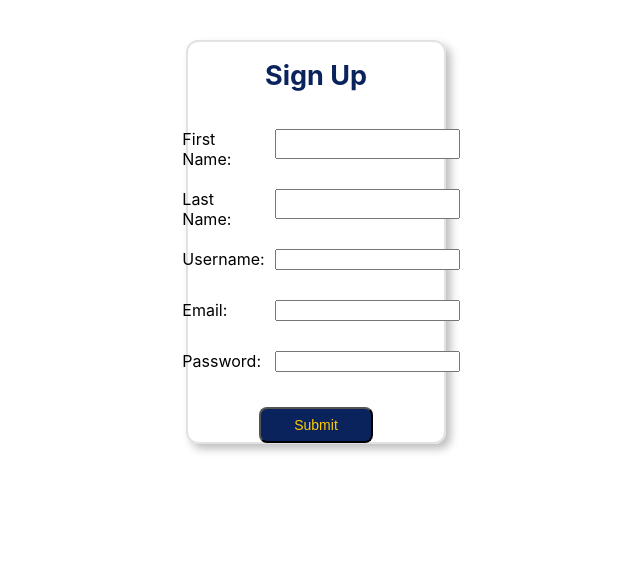
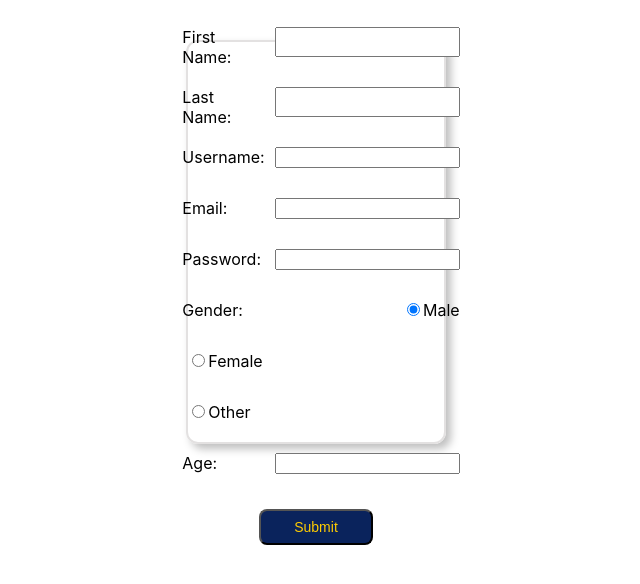
Before and after one commit to buildweek-advicegiver/Front-End, a React (Create React App) app: page /signup in a window 1280 px wide. Shown: the top 584 px of the page, without its empty margins (324-964 px from the left). Built offline with nearby package versions, Linux system fonts and the light colour scheme.

Commit message:
Updates on SignUp
I am adding the Gender input and Age input, but trying to debug in the Gender input because it is being a bit glitchy.

```diff
--- a/src/components/SignUp.js
+++ b/src/components/SignUp.js
@@ -6,7 +6,7 @@ import axios from "axios";
 
 export default function SignUp(props) {
     console.log(props);
-    const [user, setUser] = useState({firstname: '', lastname: '', username:'', email: '', password: ''});
+    const [user, setUser] = useState({firstname: '', lastname: '', username:'', email: '', password: '', gender: '', age: ''});
 
     function handleChange(event) {
         const updatedUser = {...user, [event.target.name]: event.target.value};
@@ -105,6 +105,56 @@ export default function SignUp(props) {
                                 value={user.password}
                             />
                     </div>
+                    <div className="form-group">
+                        <label>Gender: </label>
+                            <label>
+                                <input
+                                type="radio"
+                                name= "gender"
+                                className= "form-group"
+                                onChange={handleChange}
+                                value="male"
+                                checked={true} />
+                                 Male
+                            </label>
+                    </div>
+                    <div className="form-group">
+                        <label>
+                            <input
+                                type="radio"
+                                name= "gender"
+                                className= "form-group"
+                                onChange= {handleChange}
+                                value="female"
+                                />
+                                Female
+                        </label>
+                    </div>
+                    <div className="form-group">
+                        <label>
+                            <input
+                                type="radio"
+                                name= "gender"
+                                className= "form-group"
+                                onChange= {handleChange}
+                                value="other"
+                                />
+                                Other
+                        </label>
+                    </div>
+
+                    <div className= "form-group">
+                        <label>Age:</label>
+                            <input
+                                type= "age"
+                                name= "age"
+                                className= "form-group"
+                                onChange= {handleChange}
+                                value= {user.age}
+                            />
+                    </div>
+
+
 
                     <SignupBtn className="btn btn-primary">Submit</SignupBtn>
 
```
